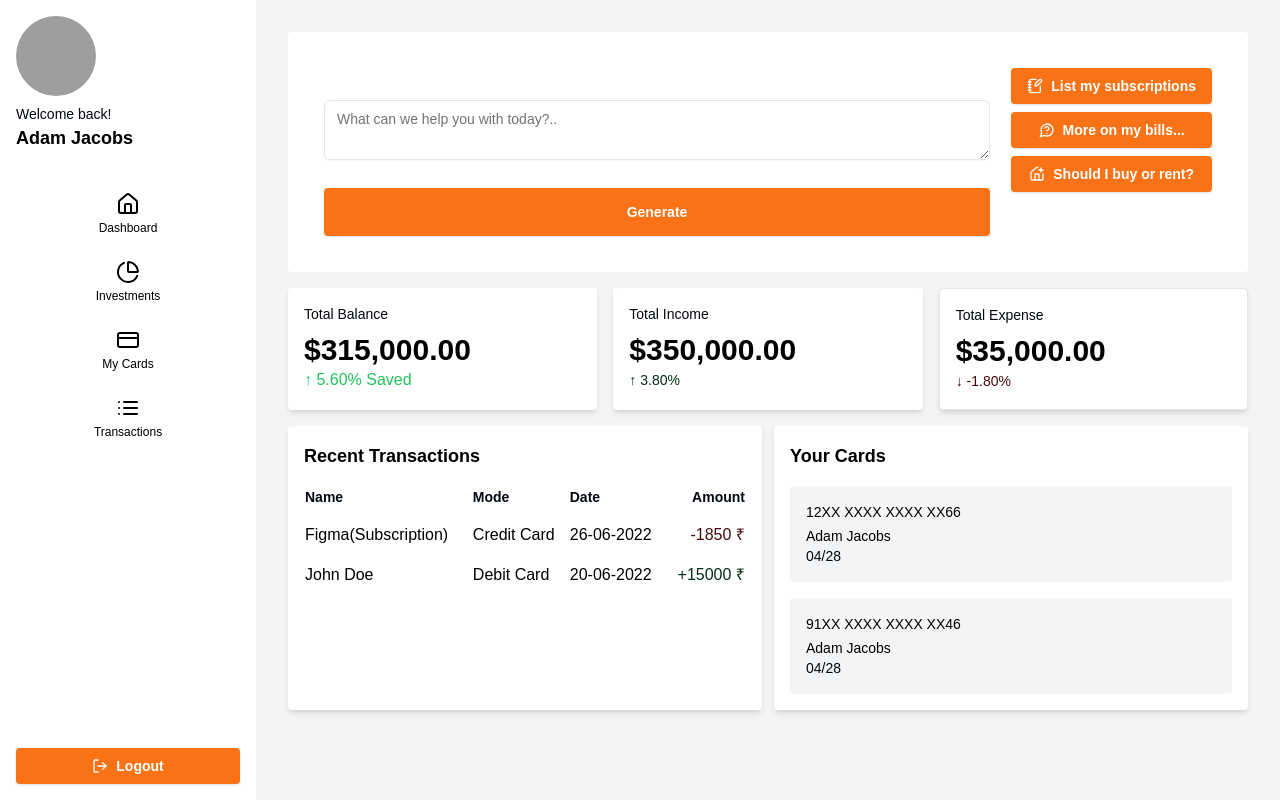
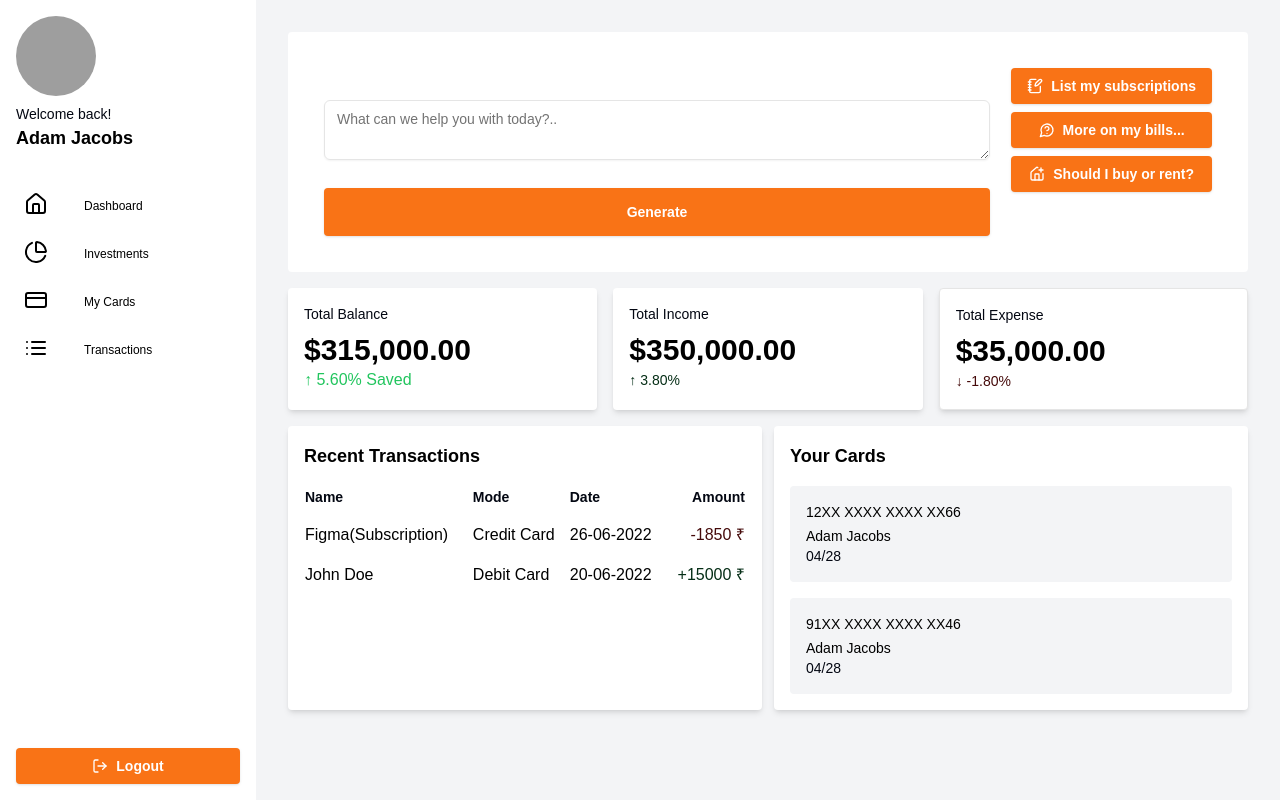
Before and after one commit to Studio1HQ/money-guard, a Next.js app: page / in a window 1280 px wide. Built offline with nearby package versions, Linux system fonts and the light colour scheme; grey boxes are pictures that could not be loaded.

Commit message:
feat: add navitem

```diff
--- a/components/NavItem.tsx
+++ b/components/NavItem.tsx
@@ -6,8 +6,8 @@ type NavItemProps = {
 };
 
 export const NavItem: React.FC<NavItemProps> = ({ icon: Icon, label }) => (
-  <button className="flex flex-col items-center justify-center p-2 w-full hover:bg-gray-400 rounded">
-    <Icon size={24} />
-    <span className="text-xs mt-1">{label}</span>
+  <button className="flex flex-col lg:flex-row items-center justify-center lg:justify-start lg:gap-9 p-2 w-full rounded hover:text-orange-400">
+    <Icon size={24} className="transition-colors duration-300" />
+    <span className="text-xs mt-1 transition-colors duration-300">{label}</span>
   </button>
 );
```
